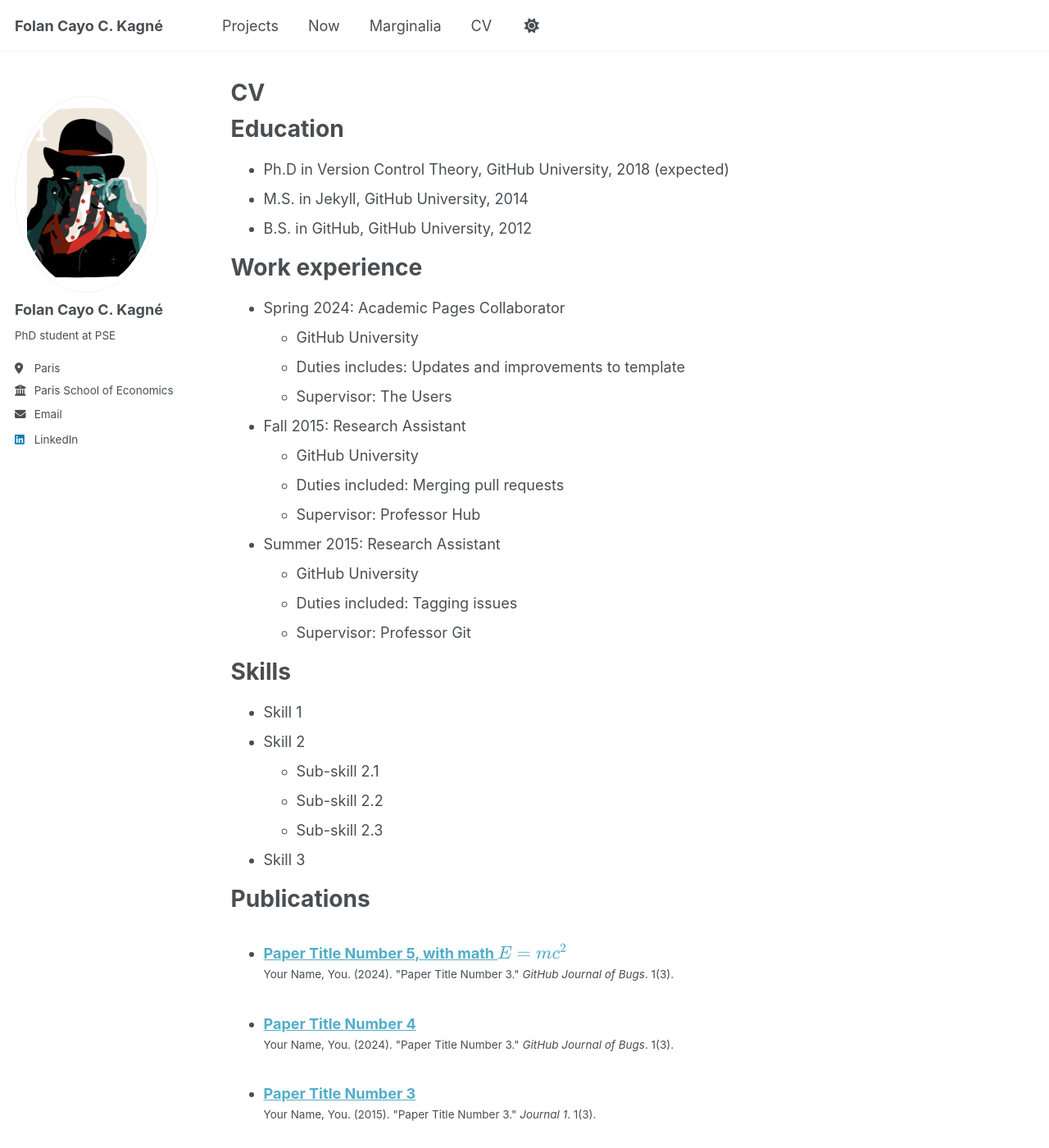
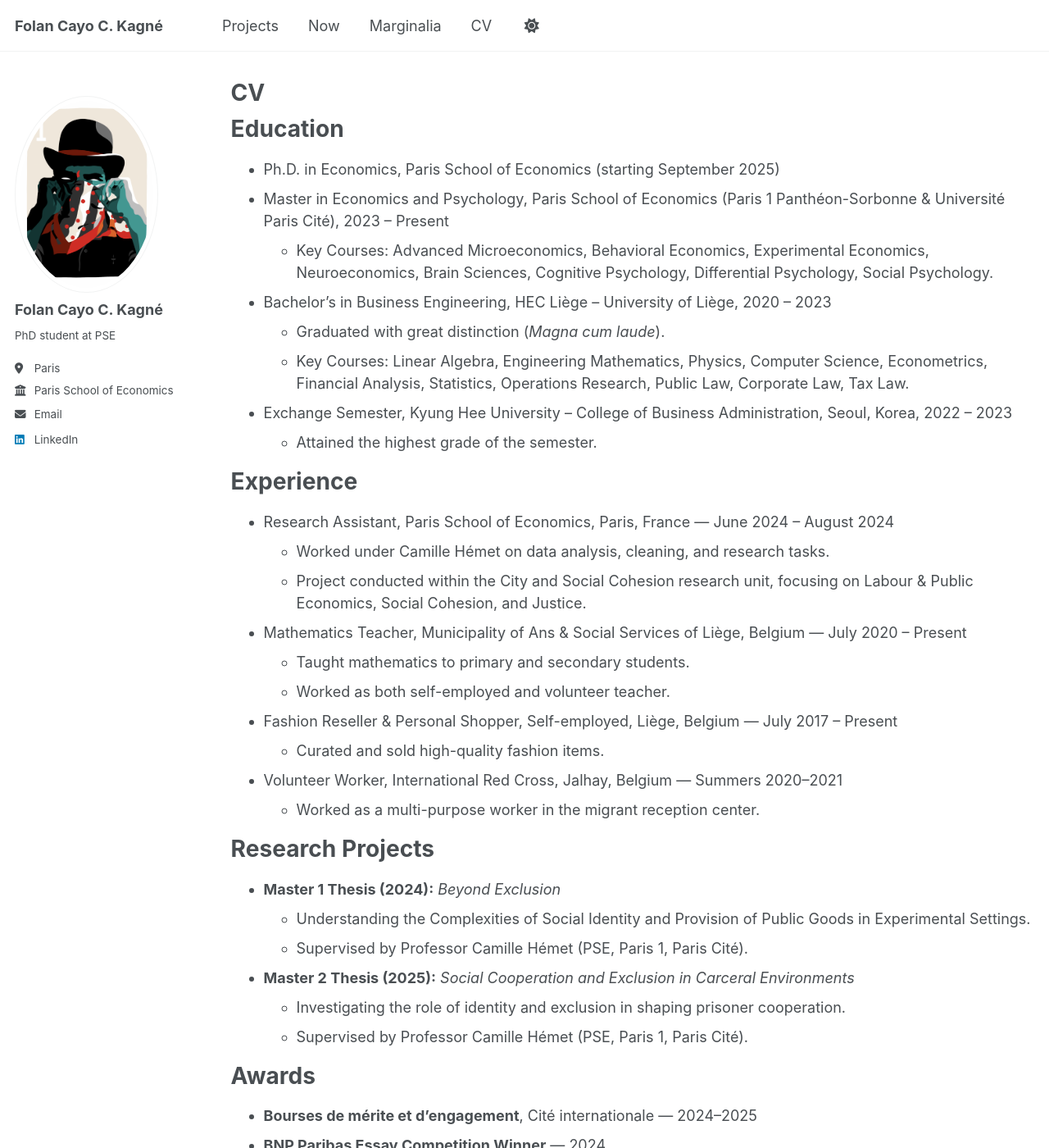
Before and after one commit to folankagne/folankagne.github.io, a Jekyll site: the page built from _pages/cv.md, in a window 1280 px wide and 1400 px high. Shown: the whole window at 82% size. Built offline with Jekyll 4.4.1, drawn with Linux system fonts in a browser that asks for light colours; a script that is not in the unit is left out; some of the changed text lies outside the part shown.

Commit message:
Update cv.md

```diff
--- a/_pages/cv.md
+++ b/_pages/cv.md
@@ -11,54 +11,81 @@
 
 Education
 ======
-* Ph.D in Version Control Theory, GitHub University, 2018 (expected)
-* M.S. in Jekyll, GitHub University, 2014
-* B.S. in GitHub, GitHub University, 2012
+* Ph.D. in Economics, Paris School of Economics (starting September 2025)
+* Master in Economics and Psychology, Paris School of Economics (Paris 1 Panthéon-Sorbonne & Université Paris Cité), 2023 – Present
+  * Key Courses: Advanced Microeconomics, Behavioral Economics, Experimental Economics, Neuroeconomics, Brain Sciences, Cognitive Psychology, Differential Psychology, Social Psychology.
+* Bachelor’s in Business Engineering, HEC Liège – University of Liège, 2020 – 2023
+  * Graduated with great distinction (*Magna cum laude*).
+  * Key Courses: Linear Algebra, Engineering Mathematics, Physics, Computer Science, Econometrics, Financial Analysis, Statistics, Operations Research, Public Law, Corporate Law, Tax Law.
+* Exchange Semester, Kyung Hee University – College of Business Administration, Seoul, Korea, 2022 – 2023
+  * Attained the highest grade of the semester.
 
-Work experience
+Experience
 ======
-* Spring 2024: Academic Pages Collaborator
-  * GitHub University
-  * Duties includes: Updates and improvements to template
-  * Supervisor: The Users
+* Research Assistant, Paris School of Economics, Paris, France — June 2024 – August 2024
+  * Worked under Camille Hémet on data analysis, cleaning, and research tasks.
+  * Project conducted within the City and Social Cohesion research unit, focusing on Labour & Public Economics, Social Cohesion, and Justice.
 
-* Fall 2015: Research Assistant
-  * GitHub University
-  * Duties included: Merging pull requests
-  * Supervisor: Professor Hub
+* Mathematics Teacher, Municipality of Ans & Social Services of Liège, Belgium — July 2020 – Present
+  * Taught mathematics to primary and secondary students.
+  * Worked as both self-employed and volunteer teacher.
 
-* Summer 2015: Research Assistant
-  * GitHub University
-  * Duties included: Tagging issues
-  * Supervisor: Professor Git
+* Fashion Reseller & Personal Shopper, Self-employed, Liège, Belgium — July 2017 – Present
+  * Curated and sold high-quality fashion items.
 
-Skills
+* Volunteer Worker, International Red Cross, Jalhay, Belgium — Summers 2020–2021
+  * Worked as a multi-purpose worker in the migrant reception center.
+
+Research Projects
 ======
-* Skill 1
-* Skill 2
-  * Sub-skill 2.1
-  * Sub-skill 2.2
-  * Sub-skill 2.3
-* Skill 3
+* **Master 1 Thesis (2024):** *Beyond Exclusion*
+  * Understanding the Complexities of Social Identity and Provision of Public Goods in Experimental Settings.
+  * Supervised by Professor Camille Hémet (PSE, Paris 1, Paris Cité).
+
+* **Master 2 Thesis (2025):** *Social Cooperation and Exclusion in Carceral Environments*
+  * Investigating the role of identity and exclusion in shaping prisoner cooperation.
+  * Supervised by Professor Camille Hémet (PSE, Paris 1, Paris Cité).
+
+Awards
+======
+* **Bourses de mérite et d’engagement**, Cité internationale — 2024–2025
+* **BNP Paribas Essay Competition Winner** — 2024
+  * Scholarship awarded by Paris 1 and BNP Paribas.
+* **HEC Liège Advisory Award** — 2022
+  * Excellence in *Analysis of Financial Statements & Financing of a Company*.
+
+Skills & Interests
+======
+* **Skills:** Advanced in Microsoft Excel, PowerPoint, R, Stata, SAS, LaTeX, PHP, CSS, HTML; Beginner in Python.
+* **Interests:** Literature, Philosophy, Sociology, Politics, Economics, Psychology, Fashion, Design, Jazz, Rap, Football, among others.
+
+Languages
+======
+* **French:** Native proficiency
+* **Dutch:** Proficient
+* **English:** Proficient
+* **Arabic:** Beginner
 
 Publications
 ======
-  <ul>{% for post in site.publications reversed %}
+<ul>
+  {% for post in site.publications reversed %}
     {% include archive-single-cv.html %}
-  {% endfor %}</ul>
+  {% endfor %}
+</ul>
 
 Talks
 ======
-  <ul>{% for post in site.talks reversed %}
-    {% include archive-single-talk-cv.html  %}
-  {% endfor %}</ul>
+<ul>
+  {% for post in site.talks reversed %}
+    {% include archive-single-talk-cv.html %}
+  {% endfor %}
+</ul>
 
 Teaching
 ======
-  <ul>{% for post in site.teaching reversed %}
+<ul>
+  {% for post in site.teaching reversed %}
     {% include archive-single-cv.html %}
-  {% endfor %}</ul>
-
-Service and leadership
-======
-* Currently signed in to 43 different slack teams
+  {% endfor %}
+</ul>
```
